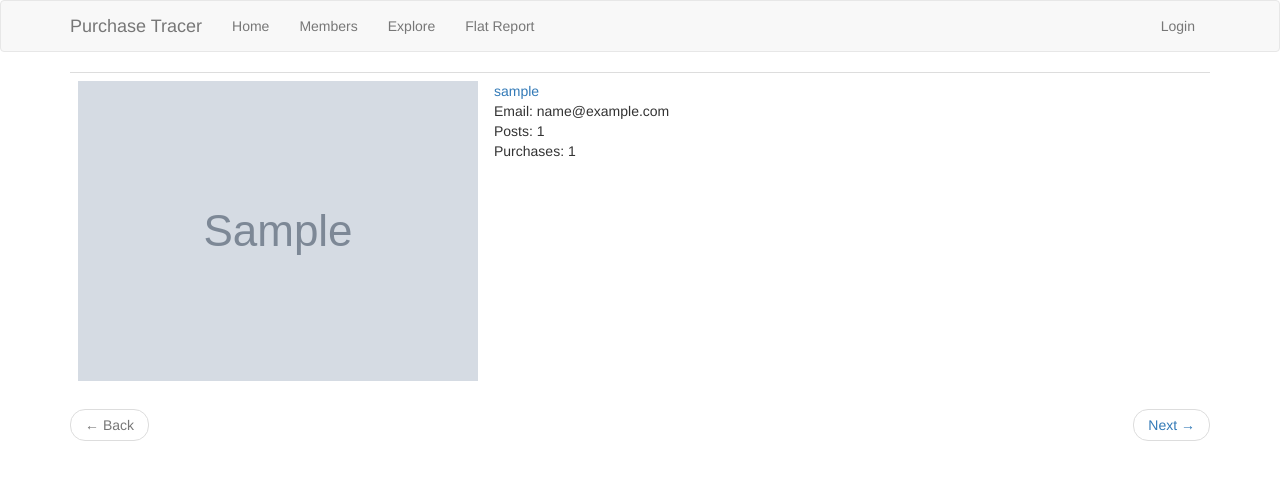
After one commit to TobiasWulf/purchase_tracer, a Flask app: template app/templates/members.html in a window 1280 px wide. The commit adds this page. Shown: the top 480 px of the page. Run offline with Flask 3, Linux system fonts and the light colour scheme; the template is opened without the code that fills it: most values are stand-ins (such as "Sample title", 1, 10 or a date in 2020); grey boxes marked "Sample" are stand-in pictures; parts of the project's set-up code (start-up, migrations or seed data) failed here and were passed over; some libraries are stand-ins or nearby versions.

Commit message:
write members page, user page shows user purchases not user posts, dynamic select field in purchase form

```diff
--- a/app/flat_report/tables.py
+++ b/app/flat_report/tables.py
@@ -16,7 +16,7 @@ purchases_table = dash_table.DataTable(
     ],
     pagination_settings={
         'current_page': 0,
-        'page_size': PAGE_SIZE
+        'page_size': _page_size
     },
     pagination_mode='be',
 
--- a/app/main/routes.py
+++ b/app/main/routes.py
@@ -24,7 +24,11 @@ def before_request():
 @bp.route('/index', methods=['GET', 'POST'])
 @login_required
 def index():
-    form = PurchaseForm(purchaser=current_user.username)
+    form = PurchaseForm()
+    form.purchaser.choices = [(current_user.id, current_user.username)] + [
+        (u.id, u.username) for u in User.get_user_list().filter(
+            User.id != current_user.id).all()
+    ]
     if form.validate_on_submit():
         language = guess_language(form.subject.data)
         if language == 'UNKNOWN' or len(language) > 5:
@@ -34,7 +38,7 @@ def index():
         if shop is None:
             shop = Shop(shopname=shopname)
             db.session.add(shop)
-        purchaser = User.query.filter_by(username=form.purchaser.data).first()
+        purchaser = User.query.get(form.purchaser.data)
         if purchaser is None:
             purchaser = current_user
         purchase = Purchase(
@@ -54,7 +58,7 @@ def index():
         page = request.args.get('page', 1, type=int)
         purchases = current_user.followed_purchases().paginate(
             page,
-            current_app.config['PURCHASES_PER_PAGE'],
+            current_app.config['ELEMENTS_PER_PAGE'],
             False
         )
         next_url = url_for('main.index', page=purchases.next_num) \
@@ -77,7 +81,7 @@ def explore():
     page = request.args.get('page', 1, type=int)
     purchases = Purchase.query.order_by(Purchase.timestamp.desc()).paginate(
         page,
-        current_app.config['PURCHASES_PER_PAGE'],
+        current_app.config['ELEMENTS_PER_PAGE'],
         False
     )
     next_url = url_for('main.explore', page=purchases.next_num) \
@@ -93,15 +97,41 @@ def explore():
     )
 
 
+@bp.route('/members')
+@login_required
+def members():
+    page = request.args.get('page', 1, type=int)
+    users = User.query.paginate(
+        page,
+        current_app.config['ELEMENTS_PER_PAGE'],
+        False
+    )
+    next_url = url_for(
+        'main.members',
+        page=users.next_num
+    ) if users.has_next else None
+    prev_url = url_for(
+        'main.members',
+        page=users.prev_num
+    ) if users.has_prev else None
+    return render_template(
+        'members.html',
+        title=_l('Members'),
+        members=users.items,
+        next_url=next_url,
+        prev_url=prev_url
+    )
+
+
 # noinspection PyShadowingNames
 @bp.route('/user/<username>')
 @login_required
 def user(username):
     user = User.query.filter_by(username=username).first_or_404()
     page = request.args.get('page', 1, type=int)
-    purchases = user.posts.order_by(Purchase.timestamp.desc()).paginate(
+    purchases = user.bought_purchases().paginate(
         page,
-        current_app.config['PURCHASES_PER_PAGE'],
+        current_app.config['ELEMENTS_PER_PAGE'],
         False
     )
     next_url = url_for(
--- a/app/models.py
+++ b/app/models.py
@@ -209,6 +209,10 @@ class User(UserMixin, db.Model):
             return
         return User.query.get(id)
 
+    @classmethod
+    def get_user_list(cls):
+        return User.query.order_by(User.username)
+
     def __repr__(self):
         return "<User {}>".format(self.username)
 
--- /dev/null
+++ b/app/templates/_member.html
@@ -0,0 +1,26 @@
+    <table class="table table-hover">
+        <tr>
+            <td width="128px">
+                <a href="{{ url_for('main.user', username=member.username) }}">
+                    <img src="{{ member.avatar(128) }}" />
+                </a>
+            </td>
+            <td>
+                {% set user_link %}
+                    <a href="{{ url_for('main.user', username=member.username) }}">
+                        {{ member.username }}
+                    </a>
+                {% endset %}
+                {% if member.last_seen %}
+                    <p>{{ _("Last seen on: %(when)s", when=moment(member.last_seen).format("LLL")) }}</p>
+                {% endif %}
+                {{ _("%(username)s", username=user_link) }}
+                <br>
+                <span id="member{{ member.id }}">
+                    {{ _("Email: %(email)s", email=member.email) }}<br>
+                    {{ _("Posts: %(posts)s", posts=member.followed_purchases().all()|length) }}<br>
+                    {{ _("Purchases: %(purchases)s", purchases=member.bought_purchases().all()|length) }}<br>
+                </span>
+            </td>
+        </tr>
+    </table>
--- a/app/templates/_purchase.html
+++ b/app/templates/_purchase.html
@@ -15,7 +15,7 @@
                 username=user_link, when=moment(purchase.timestamp).fromNow()) }}
                 <br>
                 <span id="purchase{{ purchase.id }}">
-                    {{ _("When: %(when)s", when=moment(purchase.purchase_date).format("LLL")) }}<br>
+                    {{ _("When: %(when)s", when=moment(purchase.purchase_date).format("LL")) }}<br>
                     {{ _("Who: %(purchaser)s", purchaser=purchase.get_purchaser().username) }}<br>
                     {{ _("Where: %(shop)s", shop=purchase.seller.shopname) }}<br>
                     {{ _("For what: %(need)s", need=purchase.subject) }}<br>
--- a/app/templates/base.html
+++ b/app/templates/base.html
@@ -19,6 +19,7 @@
             <div class="collapse navbar-collapse" id="bs-example-navbar-collapse-1">
                 <ul class="nav navbar-nav">
                     <li><a href="{{ url_for('main.index') }}">{{ _("Home") }}</a></li>
+                    <li><a href="{{ url_for('main.members') }}">{{ _("Members") }}</a></li>
                     <li><a href="{{ url_for('main.explore') }}">{{ _("Explore") }}</a></li>
                     <li><a href="{{ url_for('main.flat_report') }}">{{ _("Flat Report") }}</a></li>
                 </ul>
--- /dev/null
+++ b/app/templates/members.html
@@ -0,0 +1,21 @@
+{% extends "base.html" %}
+
+{% block app_content %}
+    {% for member in members %}
+        {% include '_member.html' %}
+    {% endfor %}
+    <nav aria-label="...">
+        <ul class="pager">
+            <li class="previous{% if not prev_url %} disabled{% endif %}">
+                <a href="{{ prev_url or '#' }}">
+                    <span aria-hidden="true">&larr;</span> {{ _("Back") }}
+                </a>
+            </li>
+            <li class="next{% if not next_url %} disabled{% endif %}">
+                <a href="{{ next_url or '#' }}">
+                    {{ _("Next") }} <span aria-hidden="true">&rarr;</span>
+                </a>
+            </li>
+        </ul>
+    </nav>
+{% endblock %}
--- a/config.py
+++ b/config.py
@@ -29,7 +29,7 @@ class Config(object):
     # MAIL_PASSWORD = os.environ.get('MAIL_PASSWORD')
 
     # Posts per page configuration
-    PURCHASES_PER_PAGE = int(os.environ.get('PURCHASES_PER_PAGE'))
+    ELEMENTS_PER_PAGE = int(os.environ.get('ELEMENTS_PER_PAGE'))
 
     # Internalization configuration
     LANGUAGES = os.environ.get('LANGUAGES').split(',')
```
Also changed, not shown: app/main/forms.py (+9 -5 lines), 1 other file.
